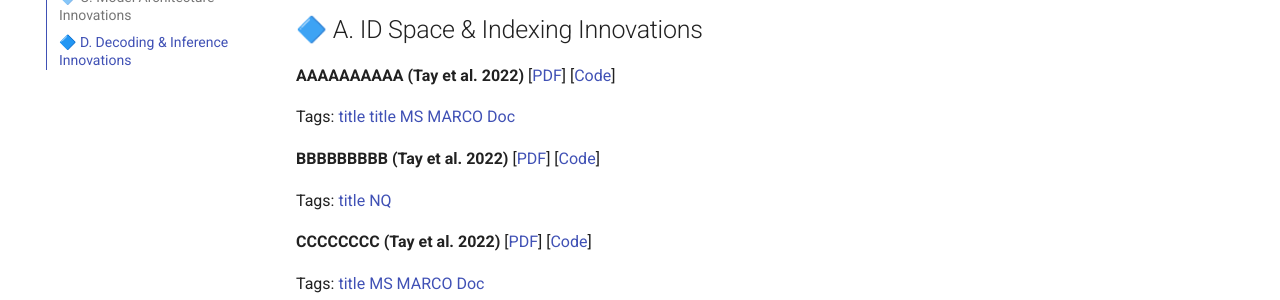
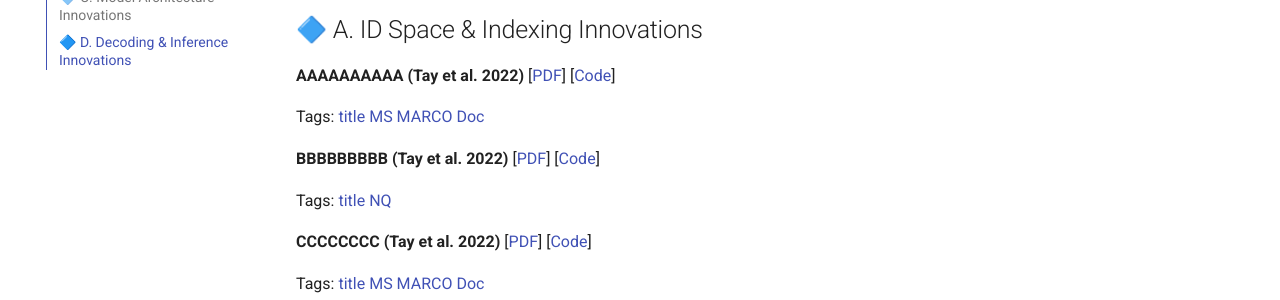
Before and after one commit to GenIR-notes/genir-notes, an MkDocs documentation site: the page built from docs/document_retrieval/papers.md, in a window 1280 px wide and 960 px high. Shown: the part 344-644 px from the top of the window. Built offline with MkDocs 1.6.1 and Material for MkDocs 9.7.7, drawn with Linux system fonts in a browser that asks for light colours.

Commit message:
Update papers.md

```diff
--- a/docs/document_retrieval/papers.md
+++ b/docs/document_retrieval/papers.md
@@ -21,7 +21,6 @@ To keep the page compact, each paper is listed using lightweight formatting (bol
   <p>
     Tags:
    <a class="paper-tag" data-tag="title" href="?tag=title">title</a>
-    <a class="paper-tag" data-tag="title">title</a>
   <a class="paper-tag" data-tag="ms-marco-doc" href="?tag=ms-marco-doc">MS MARCO Doc</a>
   </p>
 </div>
```
